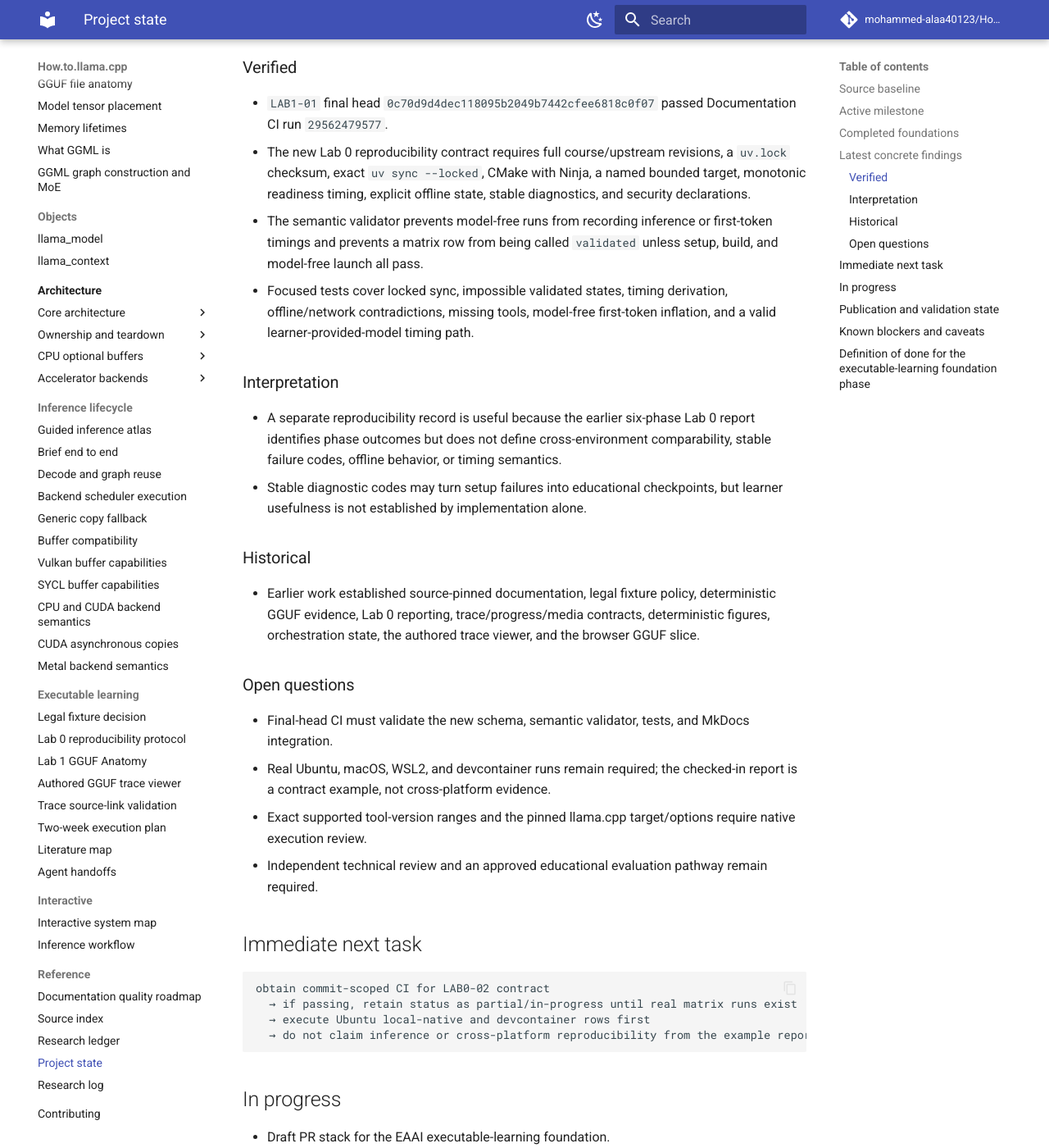
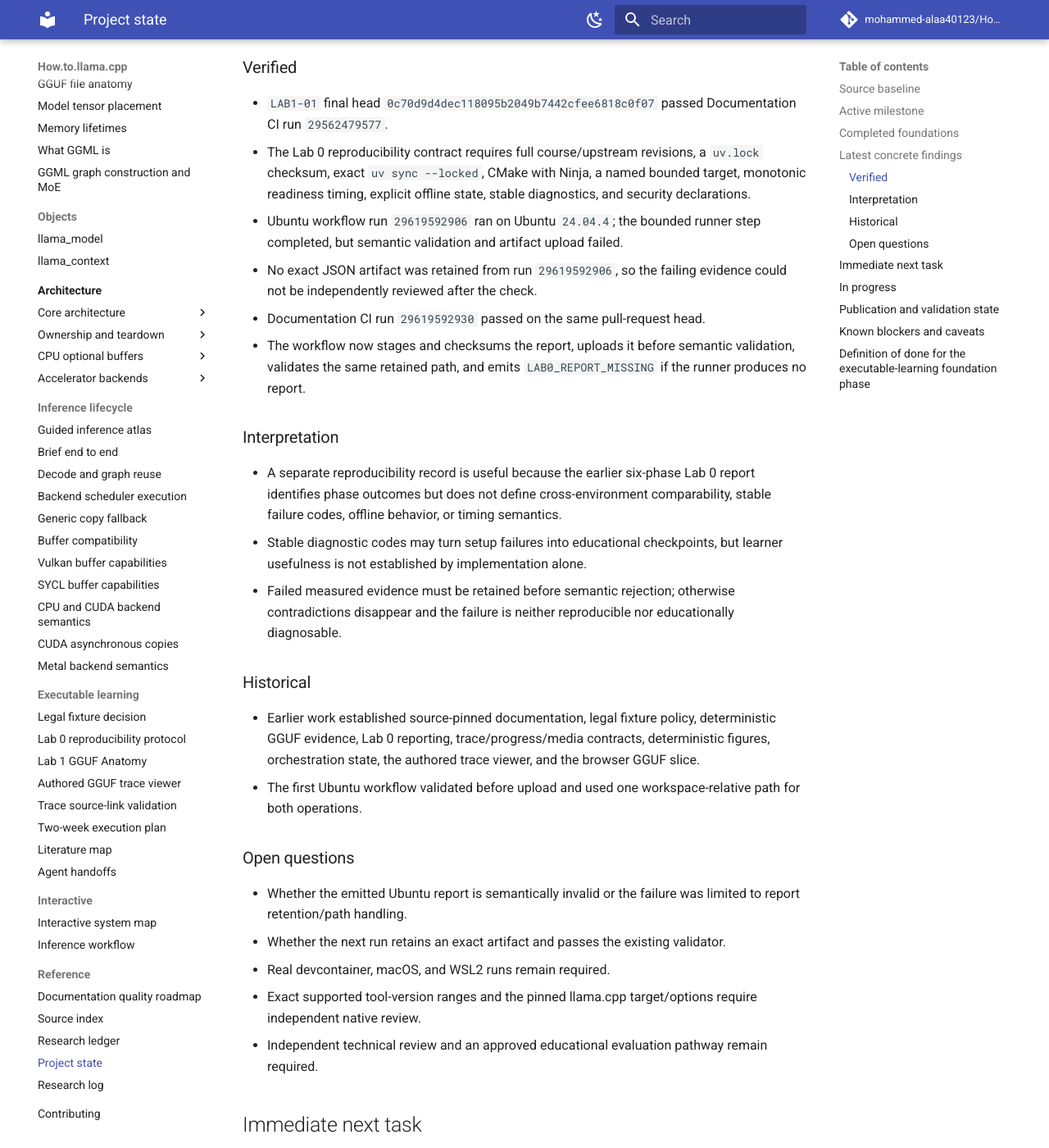
Before and after one commit to mohammed-alaa40123/How.to.llama.cpp, an MkDocs documentation site: the page built from docs/reference/project-state.md, in a window 1280 px wide and 1400 px high, scrolled down 1380 px. Shown: the whole window at 82% size. Built offline with MkDocs 1.6.1 and Material for MkDocs 9.7.7, drawn with Linux system fonts in a browser that asks for light colours; comment, search, counter and statistics services are not loaded; some of the changed text lies outside the part shown.

Commit message:
Record Lab 0 measured-run retention state

````diff
--- a/docs/reference/project-state.md
+++ b/docs/reference/project-state.md
@@ -36,39 +36,45 @@ Read this file after the root README on every run. It is the compact checkpoint
 ### Verified
 
 - `LAB1-01` final head `0c70d9d4dec118095b2049b7442cfee6818c0f07` passed Documentation CI run `29562479577`.
-- The new Lab 0 reproducibility contract requires full course/upstream revisions, a `uv.lock` checksum, exact `uv sync --locked`, CMake with Ninja, a named bounded target, monotonic readiness timing, explicit offline state, stable diagnostics, and security declarations.
-- The semantic validator prevents model-free runs from recording inference or first-token timings and prevents a matrix row from being called `validated` unless setup, build, and model-free launch all pass.
-- Focused tests cover locked sync, impossible validated states, timing derivation, offline/network contradictions, missing tools, model-free first-token inflation, and a valid learner-provided-model timing path.
+- The Lab 0 reproducibility contract requires full course/upstream revisions, a `uv.lock` checksum, exact `uv sync --locked`, CMake with Ninja, a named bounded target, monotonic readiness timing, explicit offline state, stable diagnostics, and security declarations.
+- Ubuntu workflow run `29619592906` ran on Ubuntu `24.04.4`; the bounded runner step completed, but semantic validation and artifact upload failed.
+- No exact JSON artifact was retained from run `29619592906`, so the failing evidence could not be independently reviewed after the check.
+- Documentation CI run `29619592930` passed on the same pull-request head.
+- The workflow now stages and checksums the report, uploads it before semantic validation, validates the same retained path, and emits `LAB0_REPORT_MISSING` if the runner produces no report.
 
 ### Interpretation
 
 - A separate reproducibility record is useful because the earlier six-phase Lab 0 report identifies phase outcomes but does not define cross-environment comparability, stable failure codes, offline behavior, or timing semantics.
 - Stable diagnostic codes may turn setup failures into educational checkpoints, but learner usefulness is not established by implementation alone.
+- Failed measured evidence must be retained before semantic rejection; otherwise contradictions disappear and the failure is neither reproducible nor educationally diagnosable.
 
 ### Historical
 
 - Earlier work established source-pinned documentation, legal fixture policy, deterministic GGUF evidence, Lab 0 reporting, trace/progress/media contracts, deterministic figures, orchestration state, the authored trace viewer, and the browser GGUF slice.
+- The first Ubuntu workflow validated before upload and used one workspace-relative path for both operations.
 
 ### Open questions
 
-- Final-head CI must validate the new schema, semantic validator, tests, and MkDocs integration.
-- Real Ubuntu, macOS, WSL2, and devcontainer runs remain required; the checked-in report is a contract example, not cross-platform evidence.
-- Exact supported tool-version ranges and the pinned llama.cpp target/options require native execution review.
+- Whether the emitted Ubuntu report is semantically invalid or the failure was limited to report retention/path handling.
+- Whether the next run retains an exact artifact and passes the existing validator.
+- Real devcontainer, macOS, and WSL2 runs remain required.
+- Exact supported tool-version ranges and the pinned llama.cpp target/options require independent native review.
 - Independent technical review and an approved educational evaluation pathway remain required.
 
 ## Immediate next task
 
 ```text
-obtain commit-scoped CI for LAB0-02 contract
-  → if passing, retain status as partial/in-progress until real matrix runs exist
-  → execute Ubuntu local-native and devcontainer rows first
-  → do not claim inference or cross-platform reproducibility from the example report
+inspect the next commit-scoped Ubuntu 24.04 workflow
+  → download and review the retained JSON artifact
+  → classify the exact validator failure, if any
+  → make at most one evidence-backed repair
+  → do not claim LAB0-03 reproducibility before the report validates
 ```
 
 ## In progress
 
 - Draft PR stack for the EAAI executable-learning foundation.
-- `LAB0-02` reproducibility schema, validator, diagnostics, and timing protocol awaiting final-head CI and real environment runs.
+- `LAB0-03` measured Ubuntu run and evidence-retention repair.
 - `DATA-01` retrospective agent-workflow extraction contract.
 - `PROGRESS-02` progress export/import, migration, and corruption recovery.
 - Current-tree CPU_REPACK regeneration and sanitizer validation.
@@ -78,15 +84,16 @@ obtain commit-scoped CI for LAB0-02 contract
 
 - `docs/publication/orchestrator-state.md` and `docs/publication/evidence-backlog.md` remain authoritative.
 - `CI-01`, `MEDIA-01`, `FIG-01`, `TRACE-02`, `VIEW-01`, and `LAB1-01` have passing commit-scoped CI evidence.
-- `LAB0-02` now has a concrete validation contract but remains in progress until CI and real reproducibility rows are recorded.
+- `LAB0-02` has a validated contract; `LAB0-03` now has a real Ubuntu execution attempt but no validated retained report yet.
 - No participant data, model, telemetry, credential, paid API call, generated media output, native instrumentation, or manuscript prose was introduced.
 
 ## Known blockers and caveats
 
-- **Lab 0 execution:** no real environment row has yet been executed under the new contract.
-- **Lab 0 target:** the initial `llama-cli` command shape must be verified against the pinned upstream checkout before becoming a validated run.
+- **Canonical integration:** `STACK-01` still requires a human choice of progress implementation and merge order.
+- **Lab 0 evidence:** run `29619592906` produced no downloadable artifact; the retention repair requires a new commit-scoped run.
+- **Lab 0 target:** the `llama-cli` command shape must be supported by the retained validated record and independent review.
 - **Educational effectiveness:** no learner-benefit claim is permitted before an approved evaluation pathway and baseline comparison.
-- **Progress integration:** Lab 1 does not save learner answers until `PROGRESS-02` establishes import/export and corruption recovery.
+- **Progress integration:** canonical progress implementation remains unresolved across overlapping branches.
 - **Native acceptance:** the synthetic file is a format-teaching fixture and is not claimed to be a valid inference model.
 - **Live-site verification:** Pages should be rechecked only after stacked changes merge to `main` and deploy.
 - **Evidence retention:** artifact `8368782428` expires on 2026-08-15.
````
Also changed, not shown: other parts of docs/reference/project-state.md (+1 -1 lines).
